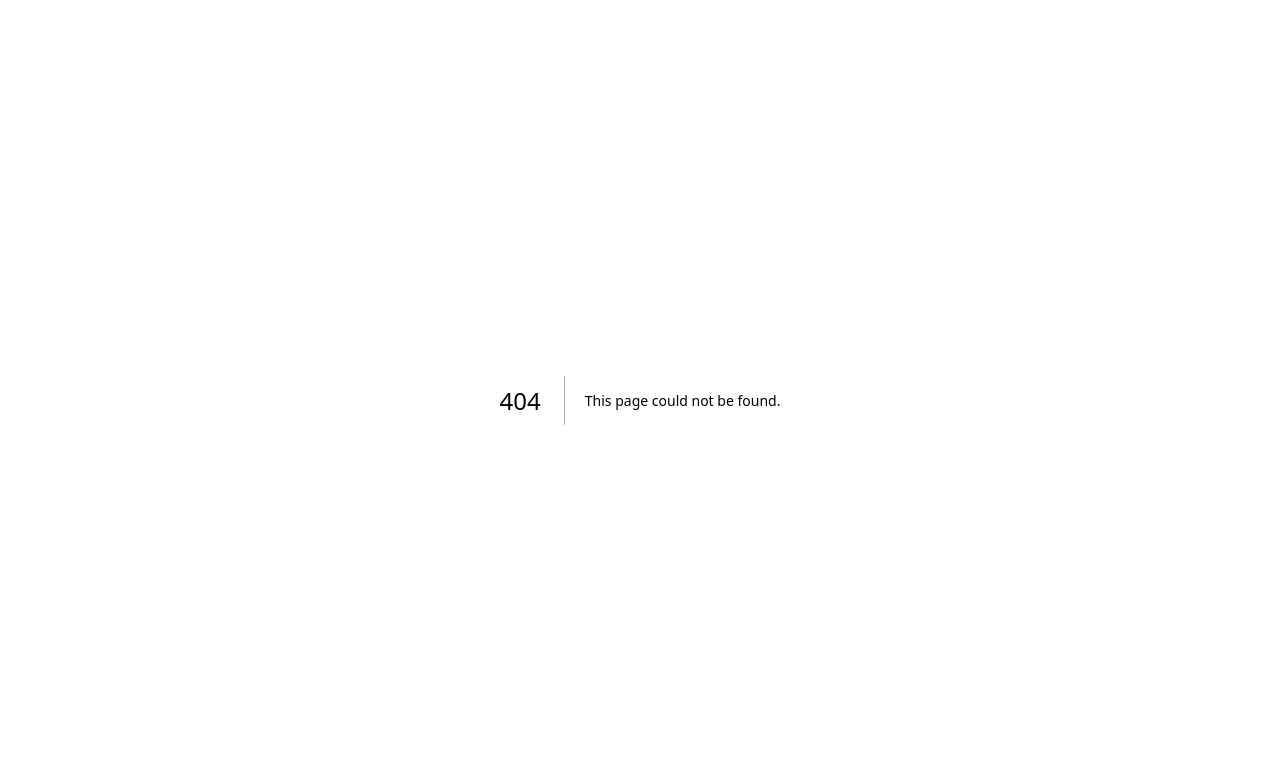
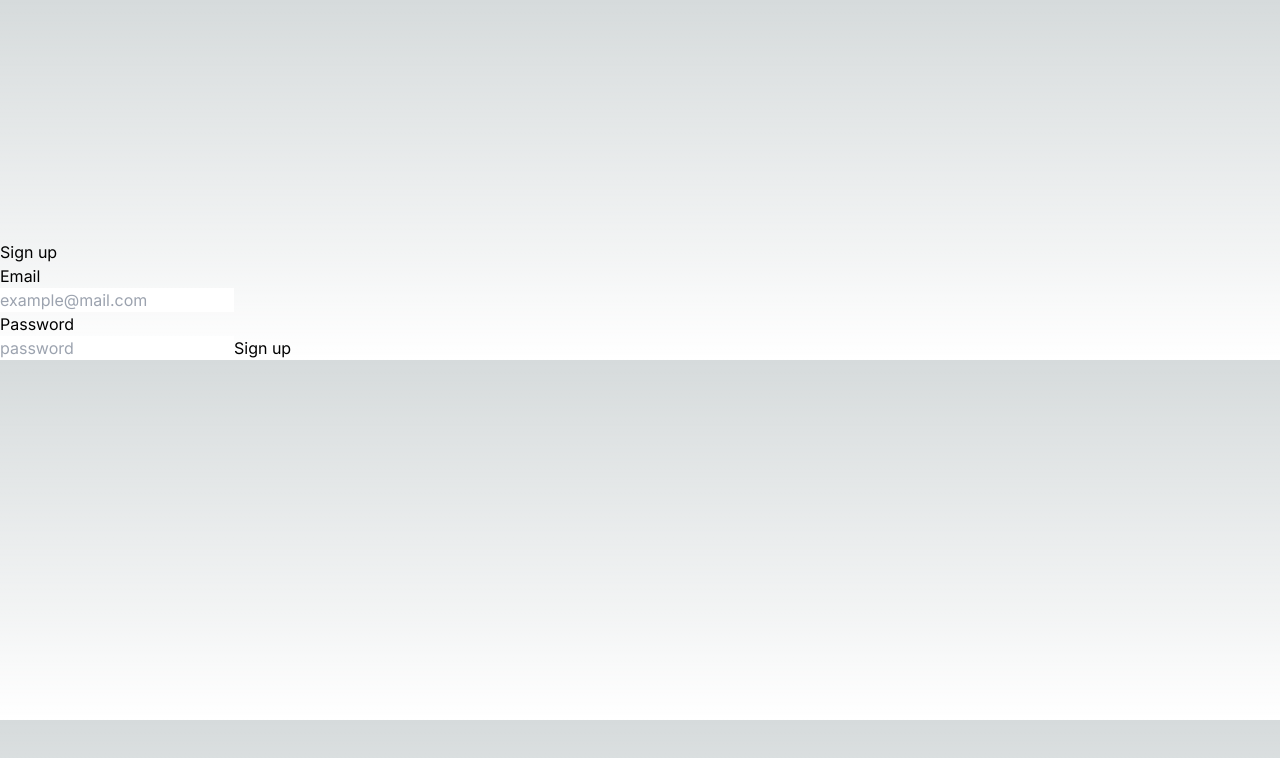
Before and after one commit to GreatHorse115/NextJS-Firebase, a Next.js app: page /signup in a window 1280 px wide. Before the commit this address had no page. Shown: the top 758 px of the page. Built offline with nearby package versions, Linux system fonts and the light colour scheme; no server answers.

Commit message:
corrections

```diff
--- a/package.json
+++ b/package.json
@@ -15,6 +15,7 @@
     "autoprefixer": "10.4.14",
     "eslint": "8.42.0",
     "eslint-config-next": "13.4.4",
+    "firebase": "^9.22.2",
     "next": "13.4.4",
     "postcss": "8.4.24",
     "react": "18.2.0",
--- /dev/null
+++ b/src/app/signup/page.tsx
@@ -0,0 +1,59 @@
+'use client'
+import React, { FormEvent, useState } from "react";
+import signUp from "@/firebase/auth/signup";
+import { useRouter } from 'next/navigation'
+
+function Page() {
+  const [ email, setEmail ] = useState( '' );
+  const [ password, setPassword ] = useState( '' );
+  const router = useRouter();
+
+  const handleForm = async ( event: FormEvent<HTMLFormElement> ): Promise<void> => {
+    event.preventDefault();
+
+    const { result, error } = await signUp( email, password );
+
+    if ( error ) {
+      return console.log( error );
+    }
+
+    // else successful
+    console.log( result );
+    return router.push( "/admin" );
+  };
+
+  return (
+    <div className="wrapper">
+      <div className="form-wrapper">
+        <h1 className="mt-60 mb-30">Sign up</h1>
+        <form onSubmit={handleForm} className="form">
+          <label htmlFor="email">
+            <p>Email</p>
+            <input
+              onChange={( e ) => setEmail( e.target.value )}
+              required
+              type="email"
+              name="email"
+              id="email"
+              placeholder="example@mail.com"
+            />
+          </label>
+          <label htmlFor="password">
+            <p>Password</p>
+            <input
+              onChange={( e ) => setPassword( e.target.value )}
+              required
+              type="password"
+              name="password"
+              id="password"
+              placeholder="password"
+            />
+          </label>
+          <button type="submit">Sign up</button>
+        </form>
+      </div>
+    </div>
+  );
+}
+
+export default Page;
--- /dev/null
+++ b/src/firebase/auth/signup.ts
@@ -0,0 +1,19 @@
+import firebase_app from "../config";
+import { createUserWithEmailAndPassword, getAuth } from "firebase/auth";
+
+// Get the authentication instance using the Firebase app
+const auth = getAuth(firebase_app);
+
+// Function to sign up a user with email and password
+export default async function signUp(email: string, password: string) {
+  let result = null, // Variable to store the sign-up result
+    error = null; // Variable to store any error that occurs
+
+  try {
+    result = await createUserWithEmailAndPassword(auth, email, password); // Create a new user with email and password
+  } catch (e) {
+    error = e; // Catch and store any error that occurs during sign-up
+  }
+
+  return { result, error }; // Return the sign-up result and error (if any)
+}
--- a/tsconfig.json
+++ b/tsconfig.json
@@ -23,6 +23,6 @@
       "@/*": ["./src/*"]
     }
   },
-  "include": ["next-env.d.ts", "**/*.ts", "**/*.tsx", ".next/types/**/*.ts", "src/firebase/firebase.js", "src/firebase/signup.js"],
+  "include": ["next-env.d.ts", "**/*.ts", "**/*.tsx", ".next/types/**/*.ts", "src/firebase/firebase.js", "src/firebase/signup.js", "src/firebase/app/signup/page.tsx", "src/firebase/config.ts"],
   "exclude": ["node_modules"]
 }
```
Also changed, not shown: src/firebase/auth/signIn.ts (added, +19 -0 lines), src/firebase/signIn.js (deleted, +0 -27 lines), src/firebase/signup.js (deleted, +0 -27 lines), src/firebase/config.ts (renamed from src/firebase/firebase.js), 2 other files (tests, documents, lock files or other folders).
